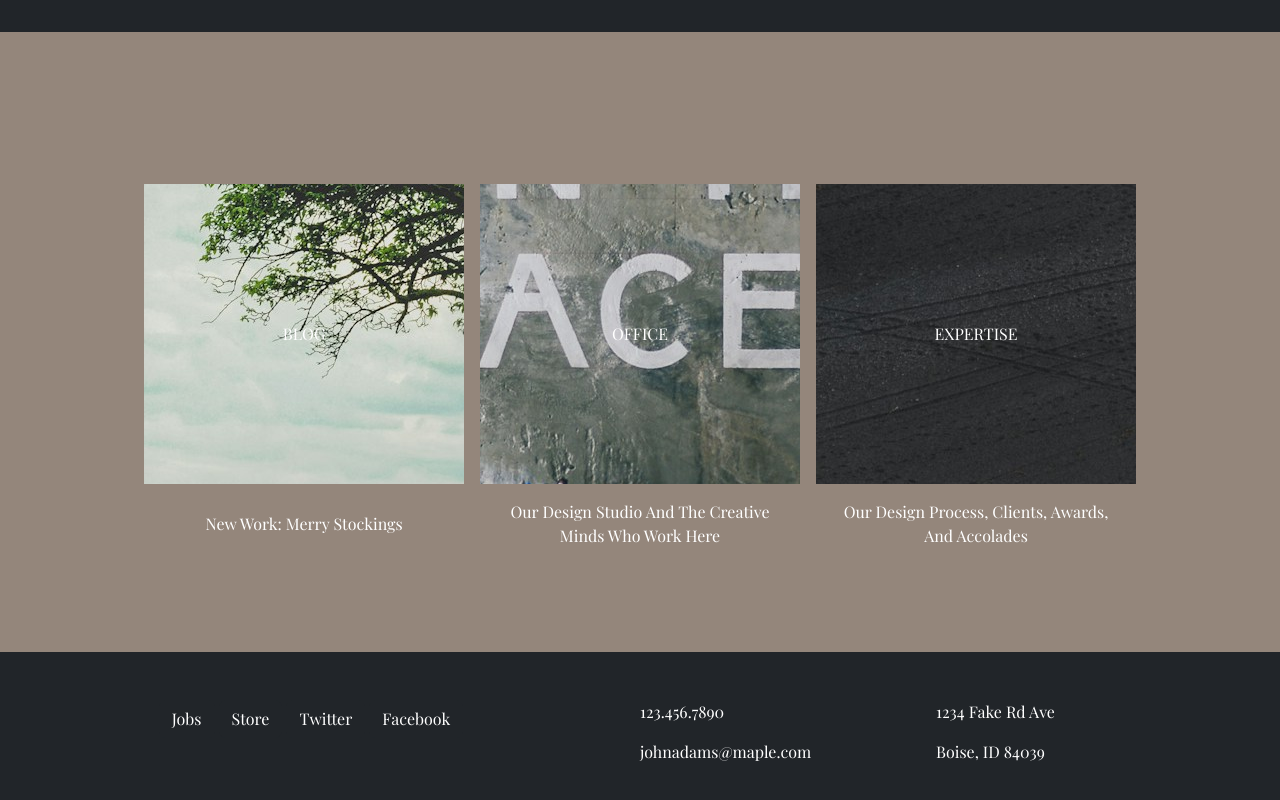
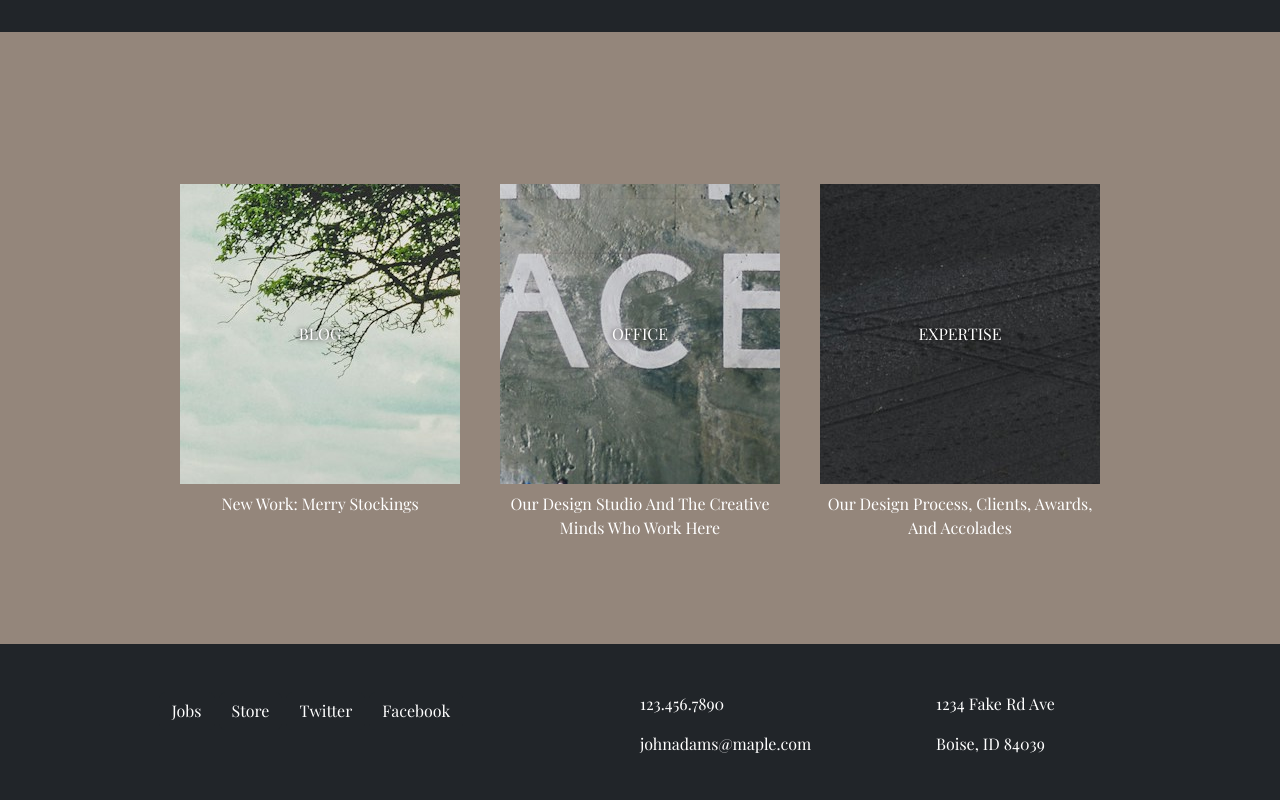
Before and after one commit to SkySnkrs/Clone-Site, a plain HTML site: page index.html in a window 1280 px wide. Shown: the part 1340-2140 px from the top of the page. Drawn offline with nearby package versions, Linux system fonts and the light colour scheme; a web font is replaced by a local one.

Commit message:
fixed photo labels added shadow to image text

```diff
--- a/index.html
+++ b/index.html
@@ -99,26 +99,36 @@
     </section>
 
     <section class="row justify-content-center pt-5" id="sectionColor">
-        <div class="col-md-3 blogImg m-2 align-content-center text-center font-weight-bold" id="BlogImage">
-            <label for="BlogImage">BLOG</label>
+        <div class="col-md-3">
+            <div class=" blogImg m-2 align-content-center text-center font-weight-bold" id="BlogImage">
+                <label for="BlogImage">BLOG</label>
+            </div>
+            <div id="blogText" class=" m-2 align-content-center text-center font-weight-bold">New Work: Merry
+                Stockings</div>
         </div>
-        <div class="col-md-3 officeImg m-2 align-content-center text-center font-weight-bold" id="OfficeImage">
-            <label for="OfficeImage">OFFICE</label>
+        <div class="col-md-3">
+            <div class="officeImg m-2 align-content-center text-center font-weight-bold" id="OfficeImage">
+                <label for="OfficeImage">OFFICE</label>
+
+            </div>
+            <div id="officeText" class="m-2 align-content-center text-center font-weight-bold">Our Design
+                Studio
+                And The Creative
+                Minds Who Work Here
+            </div>
         </div>
-        <div class="col-md-3 expertiseImg m-2 align-content-center text-center font-weight-bold" id="ExpertiseImage">
-            <label for="ExpertiseImage">EXPERTISE</label>
+        <div class="col-md-3">
+            <div class="expertiseImg m-2 align-content-center text-center font-weight-bold" id="ExpertiseImage">
+                <label for="ExpertiseImage">EXPERTISE</label>
+            </div>
+            <div id="expertiseText" class="m-2 align-content-center text-center font-weight-bold">Our Design
+                Process, Clients, Awards,
+                And Accolades</div>
         </div>
     </section>
 
     <section class="row justify-content-center" id="sectionColor">
-        <div id="blogText" class="col-md-3 m-2 align-content-center text-center font-weight-bold">New Work: Merry
-            Stockings</div>
-        <div id="officeText" class="col-md-3 m-2 align-content-center text-center font-weight-bold">Our Design Studio
-            And The Creative
-            Minds Who Work Here</div>
-        <div id="expertiseText" class="col-md-3 m-2 align-content-center text-center font-weight-bold">Our Design
-            Process, Clients, Awards,
-            And Accolades</div>
+
     </section>
 
     <section class="row justify-content-center p-5" id="sectionColor">
@@ -126,7 +136,7 @@
     </section>
 
     <footer class="row justify-content-evenly align-content-center p-5">
-        <div class="col-md-5 py-md-0 py-2 text-start offset-1">
+        <div class="col-md-5 py-md-0 py-2 text-start offset-md-1">
             <a href="#" class="btn btn-dark" role="button">Jobs</a>
             <a href="#" class="btn btn-dark" role="button">Store</a>
             <a href="#" class="btn btn-dark" role="button">Twitter</a>
--- a/style.css
+++ b/style.css
@@ -25,21 +25,21 @@ nav {
     background-image: url("treepic.jpg");
     background-position: center;
     min-height: 300px;
-    text-shadow: 0px, 0px, 5px, black;
+    text-shadow: 0px 0px 5px black;
 }
 
 .officeImg {
     background-image: url("officepic.jpg");
     background-position: center;
     min-height: 300px;
-    text-shadow: 0px, 0px, 5px, black;
+    text-shadow: 0px 0px 5px black;
 }
 
 .expertiseImg {
     background-image: url("expertisepic.jpg");
     background-position: center;
     min-height: 300px;
-    text-shadow: 0px, 0px, 5px, black;
+    text-shadow: 0px 0px 5px black;
 }
 
 .sectionText {
```
